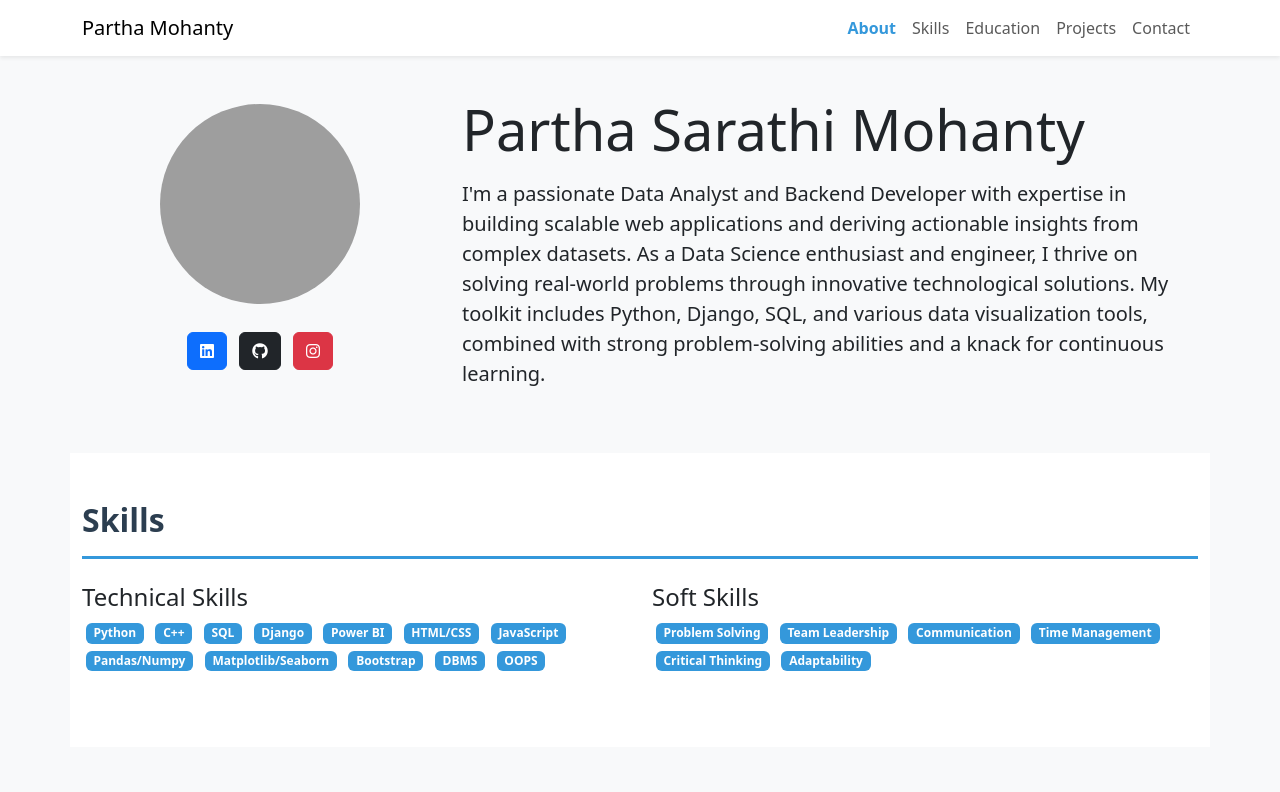
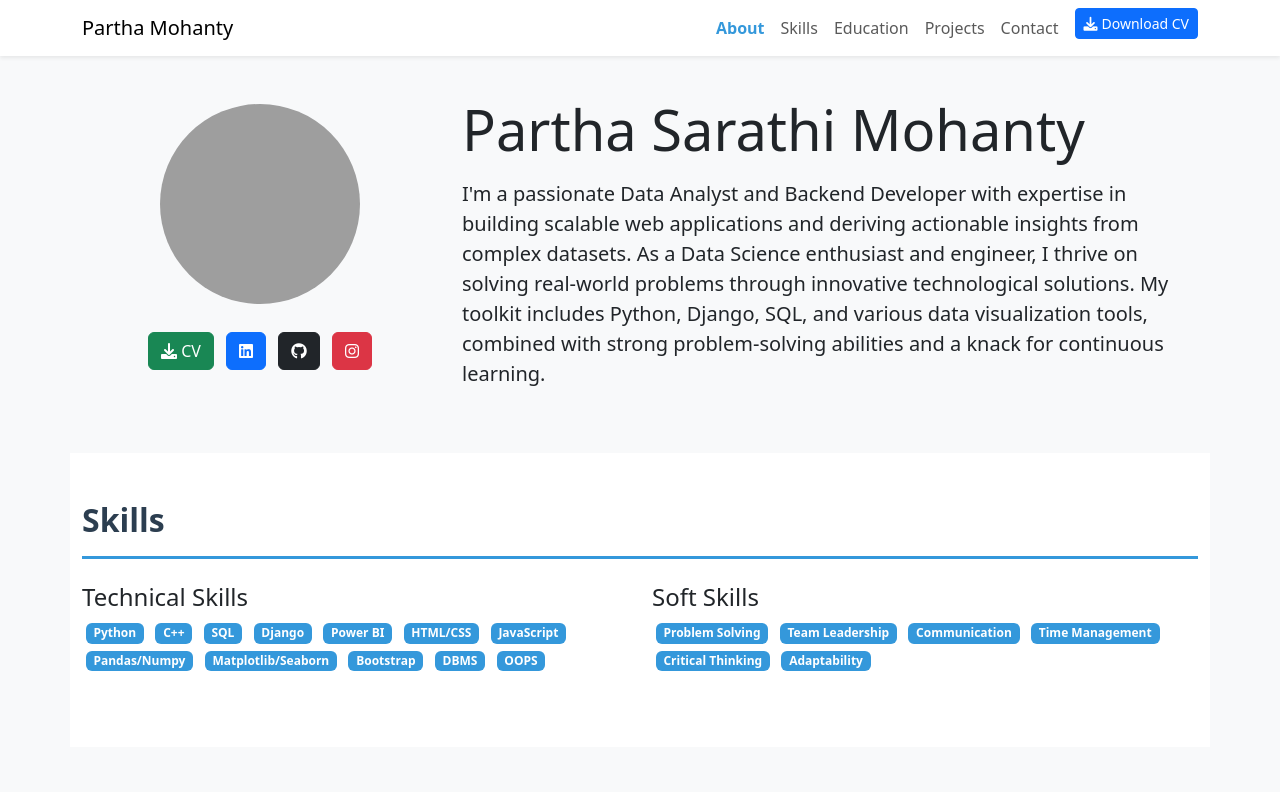
Before and after one commit to ParthasarathiMohanty986/Portfolio-psm, a plain HTML site: page index.html in a window 1280 px wide. Shown: the top 792 px of the page. Drawn offline with nearby package versions, Linux system fonts and the light colour scheme; grey boxes are pictures that could not be loaded.

Commit message:
Update index.html

```diff
--- a/index.html
+++ b/index.html
@@ -35,6 +35,14 @@
                     <li class="nav-item"><a class="nav-link" href="#education">Education</a></li>
                     <li class="nav-item"><a class="nav-link" href="#projects">Projects</a></li>
                     <li class="nav-item"><a class="nav-link" href="#contact">Contact</a></li>
+                      <!-- Added CV Download Button in Navbar -->
+                    <li class="nav-item ms-2">
+                        <a href="https://drive.google.com/uc?export=download&id=1MZGZwyQDxkUS9xLTZkF3rUWIxZtEBdCf"
+                           class="btn btn-primary btn-sm"
+                           download="Partha_Sarathi_Mohanty_CV.pdf">
+                            <i class="fas fa-download me-1"></i>Download CV
+                        </a>
+                    </li>
                 </ul>
             </div>
         </div>
@@ -47,6 +55,11 @@
                 <img src="https://media.licdn.com/dms/image/v2/D5635AQEhk3qWpcQyRA/profile-framedphoto-shrink_400_400/profile-framedphoto-shrink_400_400/0/1735148756669?e=1738864800&v=beta&t=tnk2zaONSifUOpnEsO2wMOeHAVRu8l48ZYZRX4T74vU"
                      alt="Profile" class="profile-img rounded-circle mb-4">
                 <div class="social-links mb-4">
+                     <a href="https://drive.google.com/uc?export=download&id=1MZGZwyQDxkUS9xLTZkF3rUWIxZtEBdCf"
+                       class="btn btn-success m-1"
+                       download="Partha_Sarathi_Mohanty_CV.pdf">
+                        <i class="fas fa-download"></i> CV
+                    </a>
                     <a href="https://www.linkedin.com/in/partha-sarathi-mohanty-686486297/" class="btn btn-primary m-1" target="_blank">
                         <i class="fab fa-linkedin"></i>
                     </a>
```
